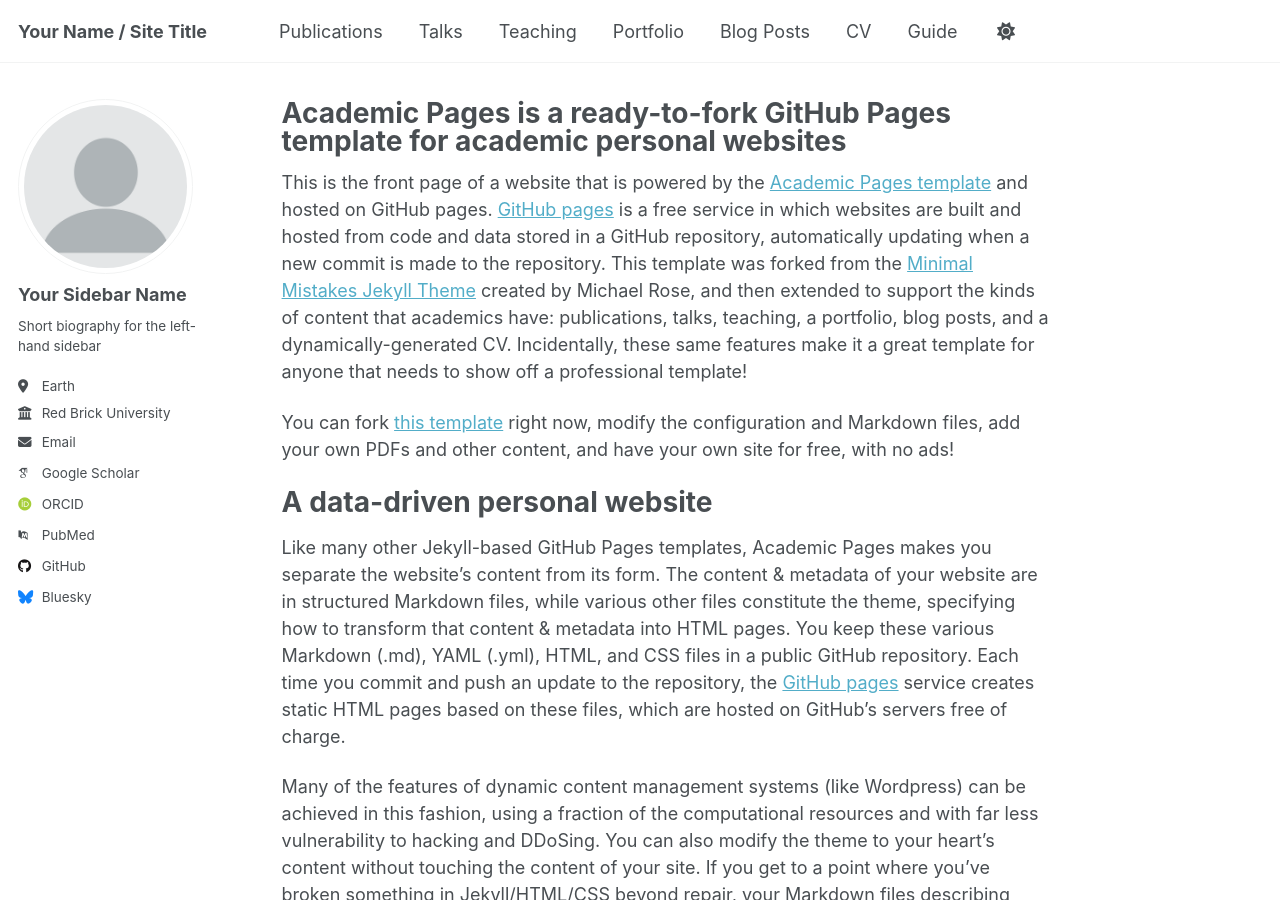
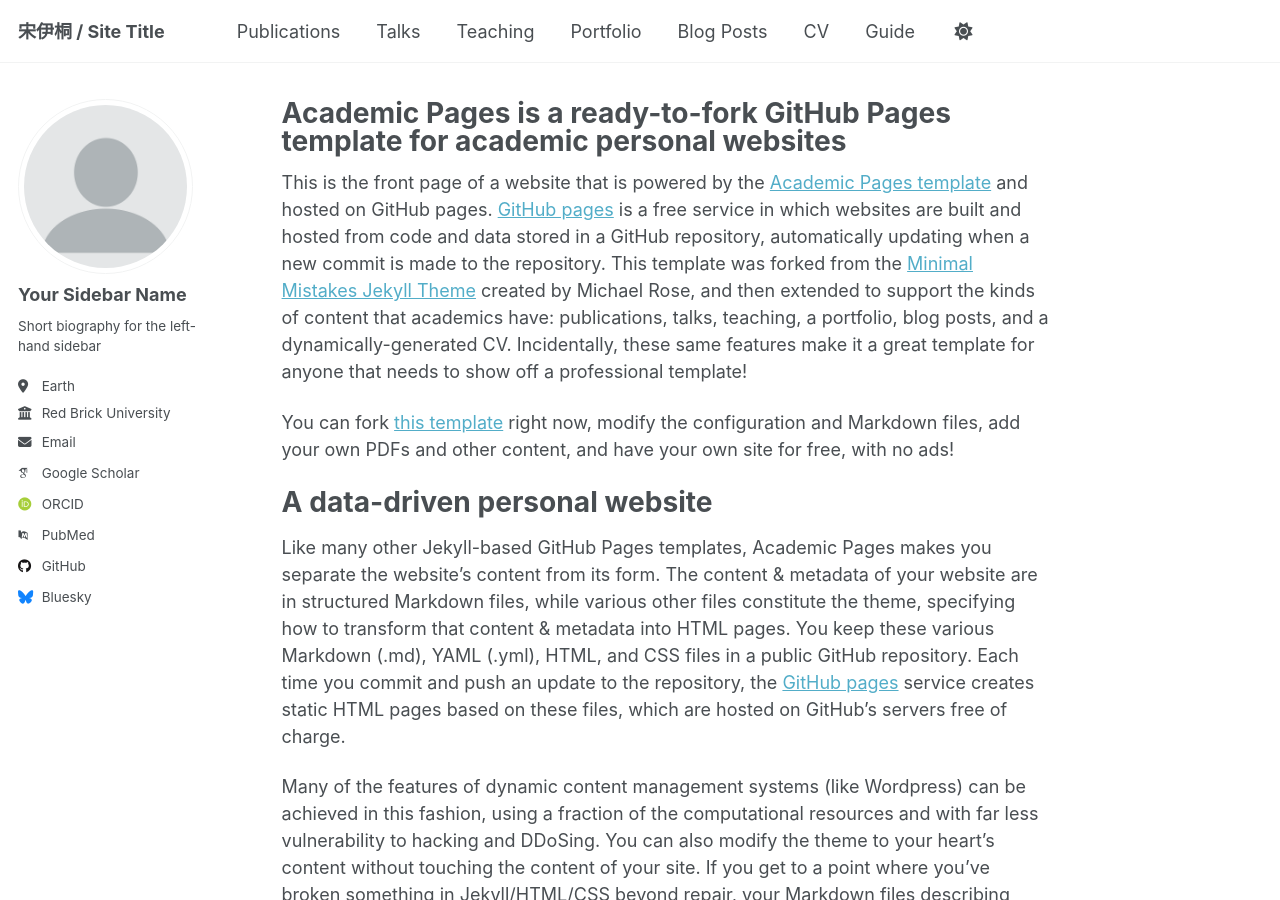
Before and after one commit to yitongSong-pku/yitongSong-pku.github.io, a Jekyll site: the page built from _pages/about.md, in a window 1280 px wide and 900 px high. Built offline with Jekyll 4.4.1, drawn with Linux system fonts in a browser that asks for light colours; some web fonts are replaced; a script that is not in the unit is left out.

Commit message:
_config.yml

```diff
--- a/_config.yml
+++ b/_config.yml
@@ -9,7 +9,7 @@
 # Basic Site Settings
 locale                   : "en-US"
 site_theme               : "default" # Currently available options are "default", "air"
-title                    : "Your Name / Site Title"
+title                    : "宋伊桐 / Site Title"
 title_separator          : "-"
 name                     : &name "Your Name"
 description              : &description "personal description"
```
